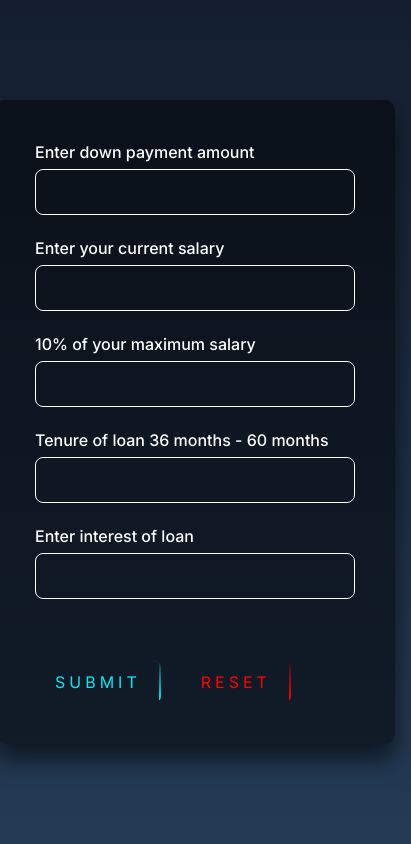
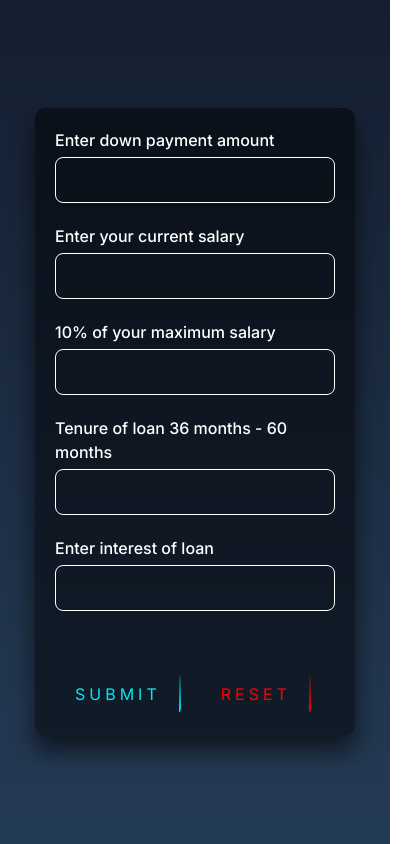
Before and after one commit to Rupit-Prajapati-AT/loan-calculator, a Next.js app: page / in a window 390 px wide. Shown: the whole page, 411 px wide, since content can reach past the window. Built offline with nearby package versions, Linux system fonts and the light colour scheme.

Commit message:
CSS Changes

```diff
--- a/src/app/globals.css
+++ b/src/app/globals.css
@@ -172,3 +172,17 @@ body {
     bottom: 100%;
   }
 }
+
+
+@media screen and (max-width:991px){
+  .car-calculator {
+    width: 320px;
+    padding: 30px;
+  }
+}
+@media screen and (max-width:767px){
+  .car-calculator {
+    width: 320px;
+    padding: 20px;
+  }
+}
```
